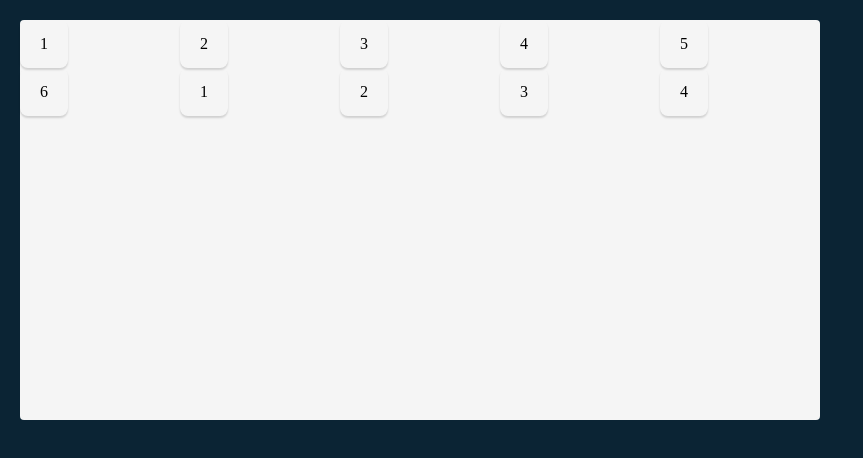
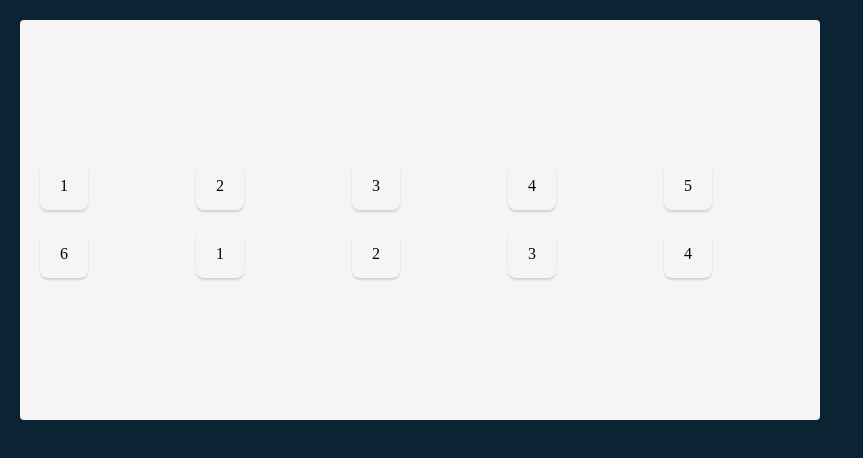
Before and after one commit to vishalicious213/tenzies, a React (Vite) app: page / in a window 1280 px wide. Shown: the top 458 px of the page, without its empty margins (0-863 px from the left). Built offline with nearby package versions, Linux system fonts and the light colour scheme.

Commit message:
updated layout for main and .die-container

```diff
--- a/style.css
+++ b/style.css
@@ -9,23 +9,28 @@ body {
 }
 
 main {
-    background-color: #F5F5F5;
+    display: flex;
+    flex-direction: column;
+    justify-content: center;
     height: 400px;
     max-width: 800px;
+    padding: 1.25rem;
     border-radius: .25rem;
+    background-color: #F5F5F5;
 }
 
 .dice-container {
     display: grid;
     grid-template: auto auto / repeat(5, 1fr);
+    gap: 1.25rem
 }
 
 .die-face {
+    display: flex;
+    justify-content: center;
+    align-items: center;
     height: 3rem;
     width: 3rem;
     box-shadow: 0px 2px 2px rgba(0, 0, 0, 0.15);
     border-radius: .5rem;
-    display: flex;
-    justify-content: center;
-    align-items: center;
 }
```
